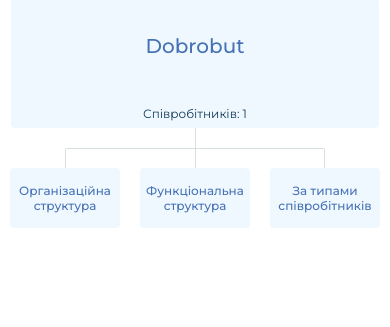
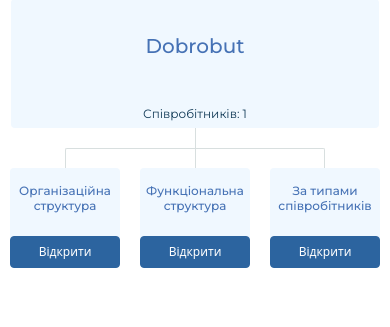
Before and after one commit to LuckyKing0307/dobrobut, a PHP site: template view/tree.php in a window 390 px wide. Shown: the part 116-443 px from the top of the page. Run offline with PHP 8.4, Linux system fonts and the light colour scheme; the template is opened without the code that fills it: most values are stand-ins (such as "Sample title", 1, 10 or a date in 2020).

Commit message:
23.03.2023
improvements

```diff
--- a/front/css/main.css
+++ b/front/css/main.css
@@ -712,6 +712,9 @@
 .tableMobile{
 	display: none;
 }
+.vikrit{
+	display: none;
+}
 @media (min-width: 1400px){
 
 	.container, .container-lg, .container-md, .container-sm, .container-xl, .container-xxl {
@@ -779,6 +782,11 @@
 	}
 	.tree li::before{
 		width: 200%;
+	}
+	.vikrit{
+		display: block;
+		margin-top: 0;
+		padding: 6px 0px;
 	}
 	.main_roots{
 		width: 100%;
--- a/front/js/main.js
+++ b/front/js/main.js
@@ -29,7 +29,11 @@
 				}
 			console.log(linked);
 			}
-			$.get( location.href+"model/structure.php?structure="+$(e).data('sttype')+"&req="+$(e).data('svalue')+"&pod="+$(e).data('sttype')+"&id="+$(e).data('ids')+"&back="+JSON.stringify(linked), function( data ) {
+			title = '';
+			if ($(e).data('titled')) {
+				title = $(e).data('titled');
+			}
+			$.get( location.href+"model/structure.php?structure="+$(e).data('sttype')+"&req="+$(e).data('svalue')+"&pod="+$(e).data('sttype')+"&id="+$(e).data('ids')+"&back="+JSON.stringify(linked)+"&title="+title, function( data ) {
 			  $( "body" ).html(data);
 			});
 		}else{
--- a/model/pod.php
+++ b/model/pod.php
@@ -77,7 +77,7 @@
 		}
 	}
 }
-echo "<pre>";
-print_r($data['list']);
-echo "</pre>";
+// echo "<pre>";
+// print_r($data['list']);
+// echo "</pre>";
 $result = require('../view/pod.php');
--- a/view/main.php
+++ b/view/main.php
@@ -301,9 +301,6 @@
 		</div>
 	</div>
 </div>
-<script src="https://code.jquery.com/jquery-3.6.3.min.js" integrity="sha256-pvPw+upLPUjgMXY0G+8O0xUf+/Im1MZjXxxgOcBQBXU=" crossorigin="anonymous"></script>
-<script src="https://cdn.jsdelivr.net/npm/bootstrap@5.0.2/dist/js/bootstrap.bundle.min.js" integrity="sha384-MrcW6ZMFYlzcLA8Nl+NtUVF0sA7MsXsP1UyJoMp4YLEuNSfAP+JcXn/tWtIaxVXM" crossorigin="anonymous"></script>
-<script src="https://dobrobut.learn-solve.com/front/js/main.js" defer=""></script>
 <script>
 	$('#searchInput').keyup(function(e){
 		if (e.key=='Enter') {
--- a/view/tree.php
+++ b/view/tree.php
@@ -49,9 +49,10 @@
 									<!-- <p>Керівник: Кривий Г. О,</p> -->
 									<p>Підрозділи: <?=count($data['org'])?></p>
 								</div>
+								<div class="btn three_button three_button_blue vikrit" onclick="types('organization_id')" data-sttype="direction" data-svalue="">Відкрити</div>
 								<div class="three_btn desc_three">
 									<div class="btn three_button three_button_blue" onclick="loadwebpage(this)" data-sttype="organization_id" data-svalue="">Всі співробітники</div>
-									<div class="btn three_button" onclick="pod(this)" data-sttype="organization_id" data-svalue="pod">Підрозділи</div>
+									<div class="btn three_button" onclick="pod(this)" data-sttype="organization_id" data-svalue="pod">Детальніше</div>
 								</div>
 							</div>
 						</li>
@@ -62,9 +63,10 @@
 									<!-- <p>Керівник: Кривий Г. О,</p> -->
 									<p>Функції: <?=count($data['per_dir'])?></p>
 								</div>
+								<div class="btn three_button three_button_blue vikrit" onclick="types('direction')" data-sttype="direction" data-svalue="">Відкрити</div>
 								<div class="three_btn desc_three">
 									<div class="btn three_button three_button_blue" onclick="loadwebpage(this)" data-sttype="direction" data-svalue="">Всі співробітники</div>
-									<div class="btn three_button" onclick="pod(this)" data-sttype="direction" data-svalue="pod">Функції</div>
+									<div class="btn three_button" onclick="pod(this)" data-sttype="direction" data-svalue="pod">Детальніше</div>
 								</div>
 							</div>
 						</li>
@@ -75,9 +77,10 @@
 									<!-- <p>Керівник: Кривий Г. О,</p> -->
 									<p>Типи: <?=count($data['per_type'])?></p>
 								</div>
+								<div class="btn three_button three_button_blue vikrit" onclick="types('position_type')" data-sttype="direction" data-svalue="">Відкрити</div>
 								<div class="three_btn desc_three">
 									<div class="btn three_button three_button_blue" onclick="loadwebpage(this)" data-sttype="position_type" data-svalue="">Всі співробітники</div>
-									<div class="btn three_button" onclick="pod(this)" data-sttype="position_type" data-svalue="pod">Типи</div>
+									<div class="btn three_button" onclick="pod(this)" data-sttype="position_type" data-svalue="pod">Детальніше</div>
 								</div>
 							</div>
 						</li>
@@ -100,7 +103,7 @@
 			</div>
 			<div class="three_btn">
 				<div class="btn three_button three_button_blue" onclick="loadwebpage(this)" data-sttype="organization_id" data-svalue="">Всі співробітники</div>
-				<div class="btn three_button" onclick="pod(this)" data-sttype="organization_id" data-svalue="pod">Підрозділи</div>
+				<div class="btn three_button" onclick="pod(this)" data-sttype="organization_id" data-svalue="pod">Детальніше</div>
 			</div>
 		</div>
 	</div><div class="block_mobile" id="direction">
@@ -116,7 +119,7 @@
 			</div>
 			<div class="three_btn">
 				<div class="btn three_button three_button_blue" onclick="loadwebpage(this)" data-sttype="direction" data-svalue="">Всі співробітники</div>
-				<div class="btn three_button" onclick="pod(this)" data-sttype="direction" data-svalue="pod">Функції</div>
+				<div class="btn three_button" onclick="pod(this)" data-sttype="direction" data-svalue="pod">Детальніше</div>
 			</div>
 		</div>
 	</div><div class="block_mobile" id="position_type">
@@ -132,7 +135,7 @@
 			</div>
 			<div class="three_btn">
 				<div class="btn three_button three_button_blue" onclick="loadwebpage(this)" data-sttype="position_type" data-svalue="">Всі співробітники</div>
-				<div class="btn three_button" onclick="pod(this)" data-sttype="position_type" data-svalue="pod">Типи</div>
+				<div class="btn three_button" onclick="pod(this)" data-sttype="position_type" data-svalue="pod">Детальніше</div>
 			</div>
 		</div>
 	</div>
```
Also changed, not shown: index.php (+8 -6 lines), model/structure.php (+5 -2 lines), view/pod.php (+6 -6 lines), view/structure.php (+7 -3 lines).
